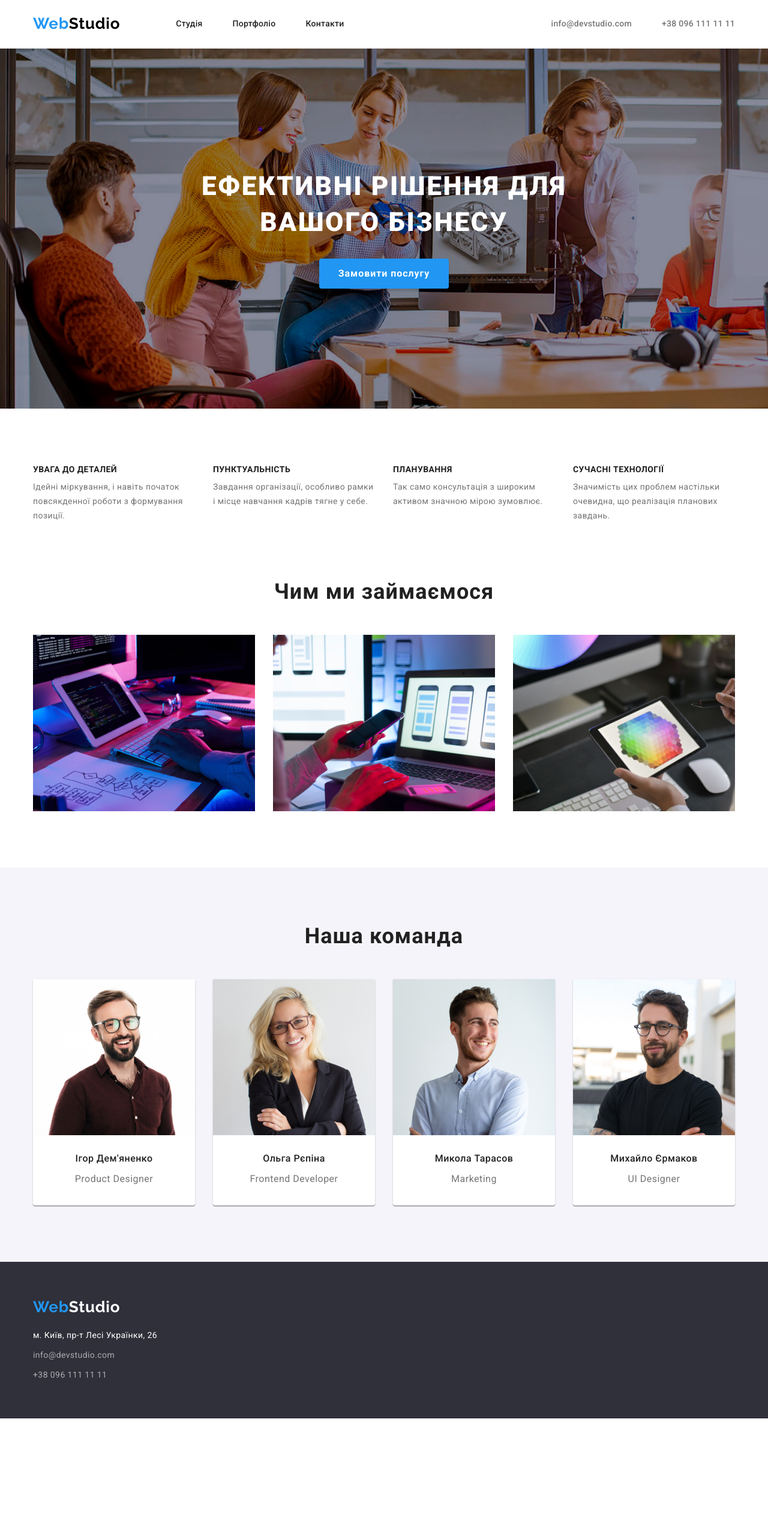
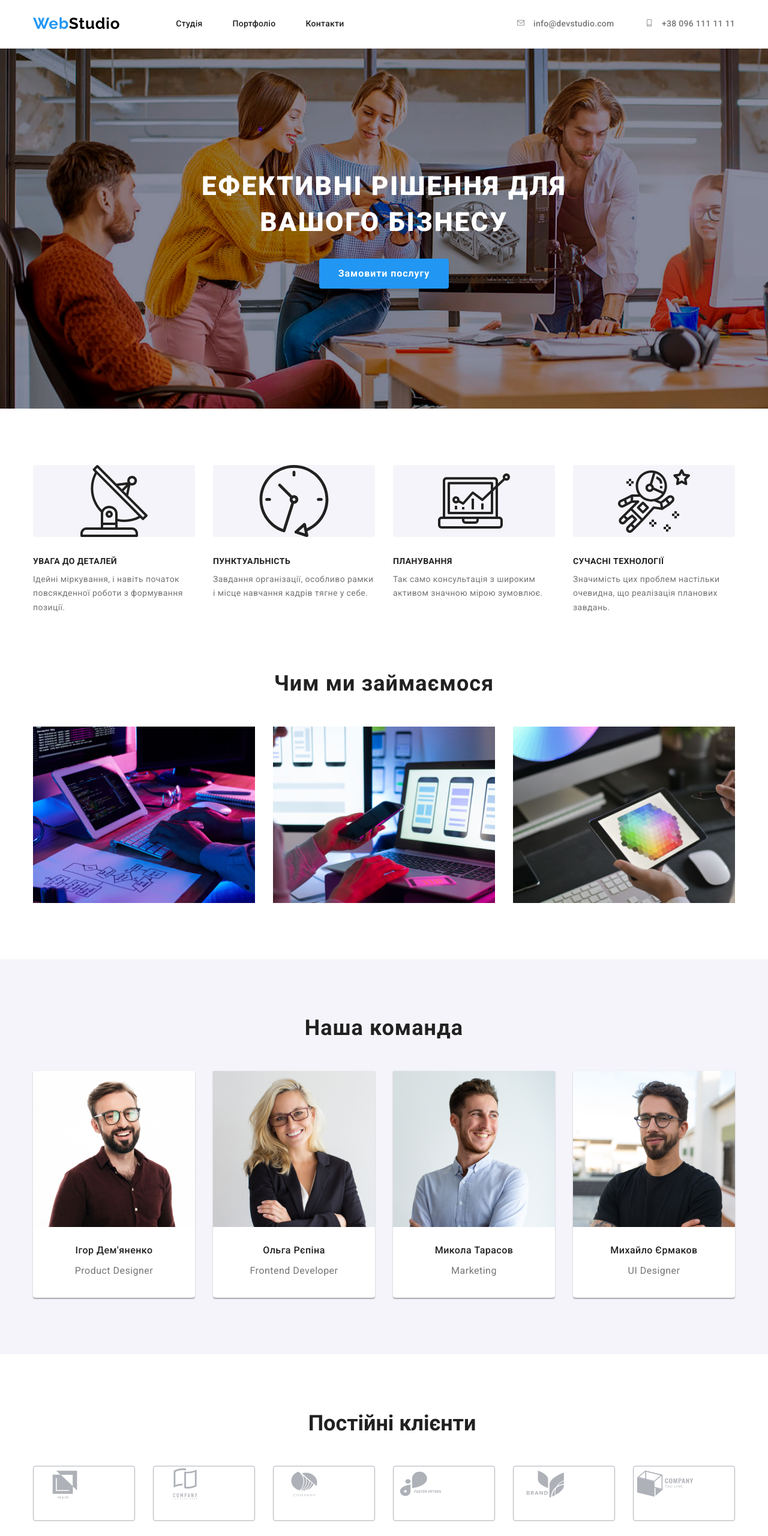
Before and after one commit to ZhiganoviIvan224/goit-markup-hw-04, a plain HTML site: page index.html in a window 1280 px wide. Shown: the top 2560 px of the page at 60% size. Before the commit the page ends 2364 px from the top, so only its background shows below. Drawn offline with nearby package versions, Linux system fonts and the light colour scheme.

Commit message:
30.10.2022

```diff
--- a/css/styles.css
+++ b/css/styles.css
@@ -149,6 +149,16 @@ html {
     letter-spacing: 0.02em;
     color: var(--primary-text);
   }
+  .header-svg{
+    fill: #757575;
+    margin-right: 10px;
+    justify-items: center;
+  }
+  .header-svg:hover,
+  .header-svg:focus{
+    fill: var(--accent-text-color);
+    cursor: pointer;
+  }
 
   /* --------MAIN------------ */
 
@@ -223,6 +233,29 @@ html {
   .feature-item {
     width: calc((100% - 90px) / 4);
   }
+
+  /* SECTION SVG */
+  .container-div{
+    margin-bottom: 30px;
+  }
+  .section-svg{
+    display: flex;
+    list-style: none;
+    fill: #212121;
+    gap: 30px;
+    justify-content: center;
+    align-items: center;
+  }
+  .svg-li{
+    width: 270px;
+    height: 120px;
+    background: #F5F4FA;
+    border-radius: 4px;
+  }
+  .svg-li:hover,
+  .svg-li:focus{
+    fill: var(--accent-text-color);
+  }
   /* ------------WORK------------- */
 
   .section-title {
@@ -264,6 +297,48 @@ html {
     padding-top: 30px;
     padding-bottom: 30px;
   }
+  /* SECTION WE WORKING */
+  ul{
+    list-style: none;
+  }
+  .working-title{
+    width: 297px;
+    height: 42px;
+    text-align: center;
+
+    font-family: 'Roboto';
+    font-style: normal;
+    font-weight: 700;
+    font-size: 36px;
+    line-height: 42px;
+    color: #212121;
+
+    margin-left: 450px;
+    margin-right: 450px;
+    margin-bottom: 50px;
+  }
+  .working-list{
+    display: flex;
+    justify-content: center;
+    align-content: center;
+    gap: 30px;
+    fill:  #AFB1B8;
+  }
+  .working-item{
+    border: 1px solid #AFB1B8;
+    border-radius: 4px;
+    width: 170px;
+    height: 92px;
+  }
+  .svg-working{
+    justify-items: center;
+    align-content: center;
+  }
+    .working-item:hover,
+    .working-item:focus{
+      fill: var(--accent-text-color);
+      color: var(--accent-text-color);
+    }
   /*  -------FOOTER---------- */
   .footer {
     background: var(--accent-bgc);
@@ -313,78 +388,3 @@ html {
     letter-spacing: 0.03em;
     color: var(--primary-background-color);
   }
-
-
-
-
-   /* ------Portfolio-Filter------ */
-
-   .filter-list {
-    margin-bottom: 50px;
-    display: flex;
-    display: inline block;
-    justify-content: center;
-    gap: 8px;
-  }
-  .filter-btn {
-    font-size: inherit;
-    font-weight: 500;
-    font-size: 16px;
-    line-height: 1.62;
-    text-align: center;
-    letter-spacing: 0.03em;
-    color: var(--second-text-color);
-    background: var(--second-backgraund-color);
-    border-radius: 4px;
-    border: 4px solid transparent;
-    min-width: 73px;
-    padding: 6px 25px;
-  }
-  .filter-btn:hover,
-  .filter-btn:hover {
-    color: var(--primary-background-color);
-    background: var(--accent-text-color);
-    box-shadow: 0px 3px 1px rgba(0, 0, 0, 0.1), 0px 1px 2px rgba(0, 0, 0, 0.08),
-      0px 2px 2px rgba(0, 0, 0, 0.12);
-    border-radius: 4px;
-    cursor: pointer;
-  }
-
-  /* ------------GALLERY------------- */
-  .gallery-list a {
-    text-decoration: none;
-  }
-  .gallery-wrap {
-    padding-top: 20px;
-    padding-bottom: 20px;
-    padding-left: 24px;
-    padding-right: 24px;
-  }
-  .title {
-    min-width: 322px;
-    margin-bottom: 4px;
-  }
-  .gallery-list .title {
-    font-size: 18px;
-    line-height: 2;
-    letter-spacing: 0.06em;
-    color: var(--second-text-color);
-  }
-  .gallery-list p {
-    font-size: 16px;
-    line-height: 1.87;
-    letter-spacing: 0.03em;
-    color: var(--primary-text);
-  }
-  .gallery-item {
-    background: var(--primary-background-color);
-    border: 1px solid var(--list-color);
-  }
-  .gallery-list {
-    display: flex;
-    flex-wrap: wrap;
-    gap: 30px;
-  }
-  .gallery-item {
-    width: calc((100% - 60px) / 3);
-  }
--- a/index.html
+++ b/index.html
@@ -32,9 +32,15 @@
         <div class="header-contact">
           <ul class="header-nav-after-list list">
             <li class="header-mail-item link">
+              <svg class="header-svg" width="16" height="12">
+                <use href="./images/icons.svg/svg-1.svg#icon-amail-1"></use>
+              </svg>
               <a class="header-mail-link link" href="mailto:info@devstudio.com">info@devstudio.com</a>
             </li>
             <li class="header-tel-item link">
+              <svg class="header-svg" width="16" height="12">
+                <use href="./images/icons.svg/svg-1.svg#icon-phone-2"></use>
+              </svg>
               <a class="header-mail-link link" href="tel:+380961111111"> +38 096 111 11 11</a>
             </li>
           </ul>
@@ -51,8 +57,33 @@
           <button type="button" class="hero-button">Замовити послугу</button>
         </div>
       </section>
+      <!-- SVG файли -->
       <!-- Наші переваги-->
       <section class="feature section">
+        <div class="container-div container">
+          <ul class="section-svg">
+            <li class="section-svg-li">
+                <svg class="svg-li" width="70" height="70">
+                  <use href="./images/icons.svg/svg-1.svg#icon-antenna-1"></use>
+                </svg>
+            </li>
+            <li>
+                <svg class="svg-li" width="70" height="800">
+                  <use href="./images/icons.svg/svg-1.svg#icon-clock-1"></use>
+                </svg>
+            </li>
+            <li>
+                <svg class="svg-li" width="70" height="70">
+                 <use href="./images/icons.svg/svg-1.svg#icon-diagram-1"></use>
+                </svg>
+            </li>
+            <li>
+                <svg class="svg-li" width="70" height="70">
+                  <use href="./images/icons.svg/svg-1.svg#icon-astronaut-1"></use>
+                </svg>
+            </li>
+          </ul>
+        </div>
         <div class="container">
           <ul class="feature-list list">
             <li class="feature-item">
@@ -168,6 +199,43 @@
           </ul>
         </div>
       </section>
+      <section class="we-workings">
+        <div class="working-container container">
+          <h3 class="working-title">Постійні клієнти</h3>
+          <ul class="working-list">
+            <li class="working-item">
+              <svg class="" width="106" height="60">
+                <use href="./images/icons.svg/svg-2.svg#icon-logo-1"></use>
+              </svg>
+            </li>
+            <li class="working-item">
+               <svg class="svg-working" width="106" height="60">
+                 <use href="./images/icons.svg/svg-2.svg#icon-logo-2"></use>
+               </svg>
+            </li>
+            <li class="working-item">
+               <svg class="svg-working" width="106" height="60">
+                 <use href="./images/icons.svg/svg-2.svg#icon-logo-3"></use>
+               </svg>
+            </li>
+            <li class="working-item">
+                <svg class="svg-working" width="106" height="60">
+                  <use href="./images/icons.svg/svg-2.svg#icon-logo-4"></use>
+                </svg>
+            </li>
+            <li class="working-item">
+                 <svg class="svg-working" width="106" height="60">
+                   <use href="./images/icons.svg/svg-2.svg#icon-logo-5"></use>
+                 </svg>
+            </li>
+            <li class="working-item">
+                <svg class="svg-working" width="106" height="60">
+                  <use href="./images/icons.svg/svg-2.svg#icon-logo-6"></use>
+                </svg>
+            </li>
+          </ul>
+        </div>
+      </section>
     </main>
     <!-- Підвал сторінки -->
     <footer class="footer">
```
Also changed, not shown: images/icons.svg/Vector.png (deleted), images/icons.svg/svg-1.svg (added), images/icons.svg/svg-2.svg (added).
